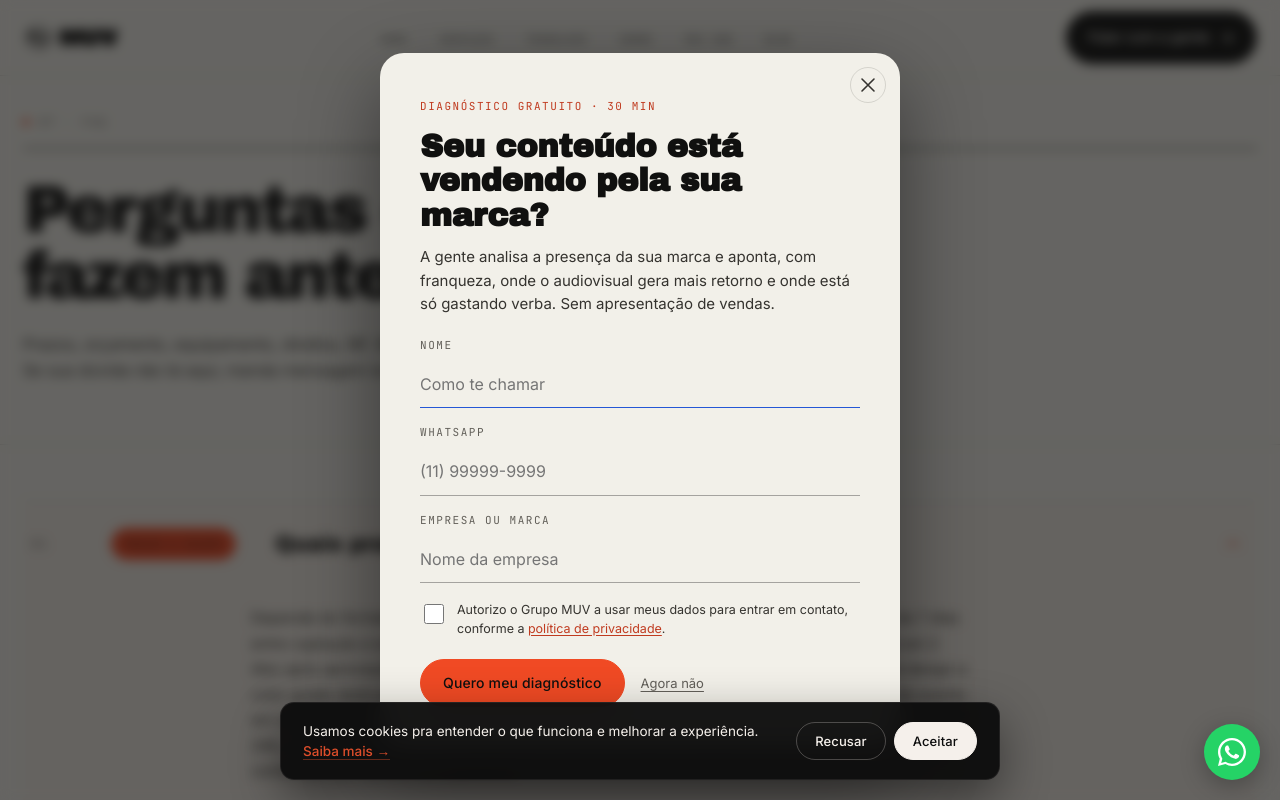
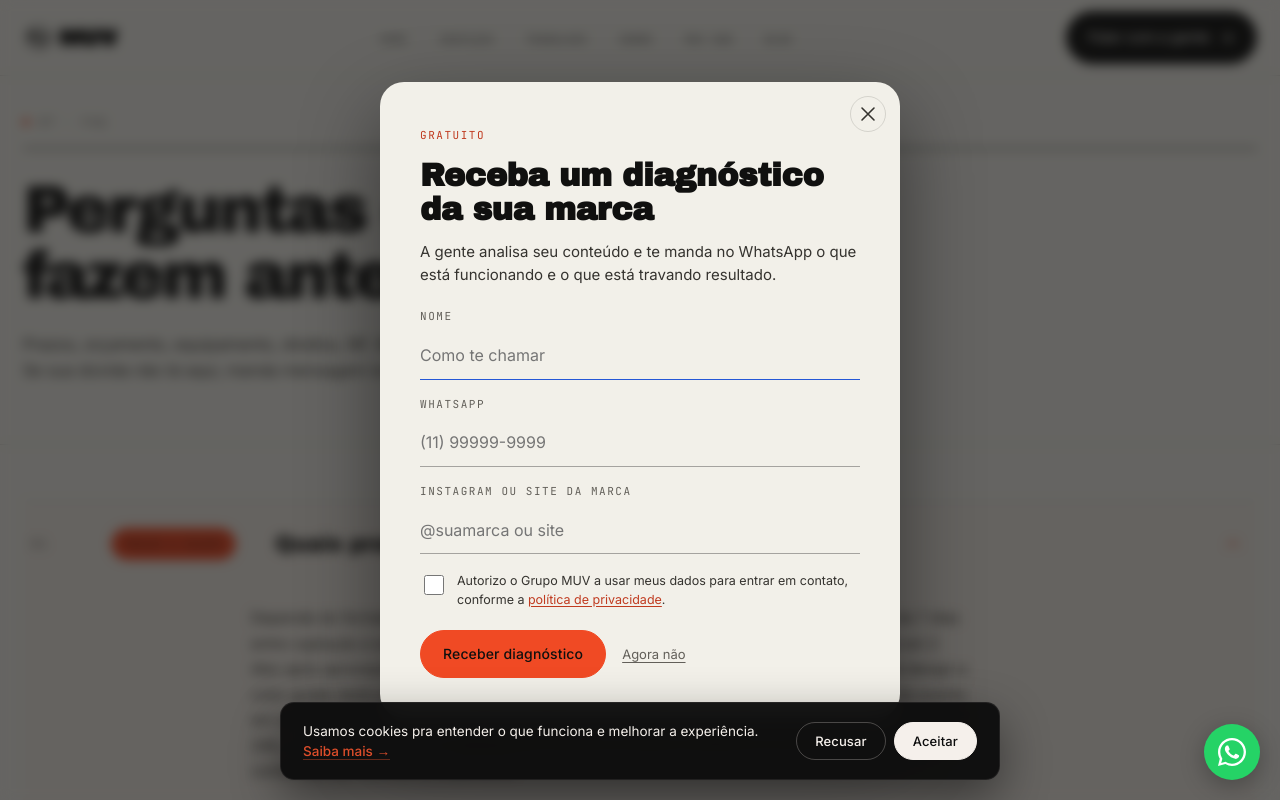
Before and after one commit to VictorGrupoMuv/site-grupomuv, a Next.js app: page /faq in a window 1280 px wide. Shown: the top 800 px of the page. Built offline with nearby package versions, Linux system fonts and the light colour scheme.

Commit message:
copy(leads): pop-up mais curto, pede Instagram ou site

```diff
--- a/app/LeadPopup.jsx
+++ b/app/LeadPopup.jsx
@@ -138,7 +138,7 @@ export default function LeadPopup() {
     const digits = form.whatsapp.replace(/\D/g, "");
     if (!form.nome.trim())      { setError("Me diz seu nome pra gente te chamar direito."); return; }
     if (digits.length < 10)     { setError("Confere o WhatsApp: precisa do DDD + número."); return; }
-    if (!form.empresa.trim())   { setError("Qual a empresa ou marca? Ajuda a preparar o diagnóstico."); return; }
+    if (!form.empresa.trim())   { setError("Me passa o Instagram ou o site da marca, é o que a gente analisa."); return; }
     if (!consent)               { setError("Confirme o aceite da política de privacidade para enviar."); return; }
     setError("");
     setStatus("sending");
@@ -172,10 +172,10 @@ export default function LeadPopup() {
 
         {status !== "sent" ? (
           <>
-            <span className="muv-lead__eyebrow">Diagnóstico gratuito · 30 min</span>
-            <h2 id="muv-lead-title" className="muv-lead__title">Seu conteúdo está vendendo pela sua marca?</h2>
+            <span className="muv-lead__eyebrow">Gratuito</span>
+            <h2 id="muv-lead-title" className="muv-lead__title">Receba um diagnóstico da sua marca</h2>
             <p className="muv-lead__text">
-              A gente analisa a presença da sua marca e aponta, com franqueza, onde o audiovisual gera mais retorno e onde está só gastando verba. Sem apresentação de vendas.
+              A gente analisa seu conteúdo e te manda no WhatsApp o que está funcionando e o que está travando resultado.
             </p>
 
             <form className="muv-lead__form" onSubmit={submit} noValidate>
@@ -188,8 +188,8 @@ export default function LeadPopup() {
                 <input id="muv-lead-whatsapp" name="whatsapp" type="tel" inputMode="numeric" autoComplete="tel-national" placeholder="(11) 99999-9999" value={form.whatsapp} onChange={update("whatsapp")} required />
               </div>
               <div className="field">
-                <label htmlFor="muv-lead-empresa">Empresa ou marca</label>
-                <input id="muv-lead-empresa" name="empresa" type="text" autoComplete="organization" placeholder="Nome da empresa" value={form.empresa} onChange={update("empresa")} required />
+                <label htmlFor="muv-lead-empresa">Instagram ou site da marca</label>
+                <input id="muv-lead-empresa" name="empresa" type="text" autoComplete="off" placeholder="@suamarca ou site" value={form.empresa} onChange={update("empresa")} required />
               </div>
 
               <label className="quote-card__consent muv-lead__consent" htmlFor="muv-lead-consent">
@@ -201,7 +201,7 @@ export default function LeadPopup() {
 
               <div className="muv-lead__actions">
                 <button type="submit" className="btn btn--primary" disabled={status === "sending"}>
-                  {status === "sending" ? "Enviando…" : "Quero meu diagnóstico"}
+                  {status === "sending" ? "Enviando…" : "Receber diagnóstico"}
                 </button>
                 <button type="button" className="muv-lead__skip" onClick={dismiss}>Agora não</button>
               </div>
@@ -212,7 +212,7 @@ export default function LeadPopup() {
             <span className="muv-lead__eyebrow">Recebido</span>
             <h2 id="muv-lead-title" className="muv-lead__title">Fechado, {form.nome.trim().split(" ")[0] || "valeu"}.</h2>
             <p className="muv-lead__text">
-              A gente te chama no WhatsApp em até 1 dia útil pra marcar o diagnóstico. Se preferir adiantar, abre a conversa agora:
+              Seu diagnóstico chega no WhatsApp em até 2 dias úteis. Se quiser adiantar a conversa, chama a gente agora:
             </p>
             <div className="muv-lead__actions">
               <a className="btn btn--ink" href={WHATSAPP_URL} target="_blank" rel="noopener noreferrer"
```
